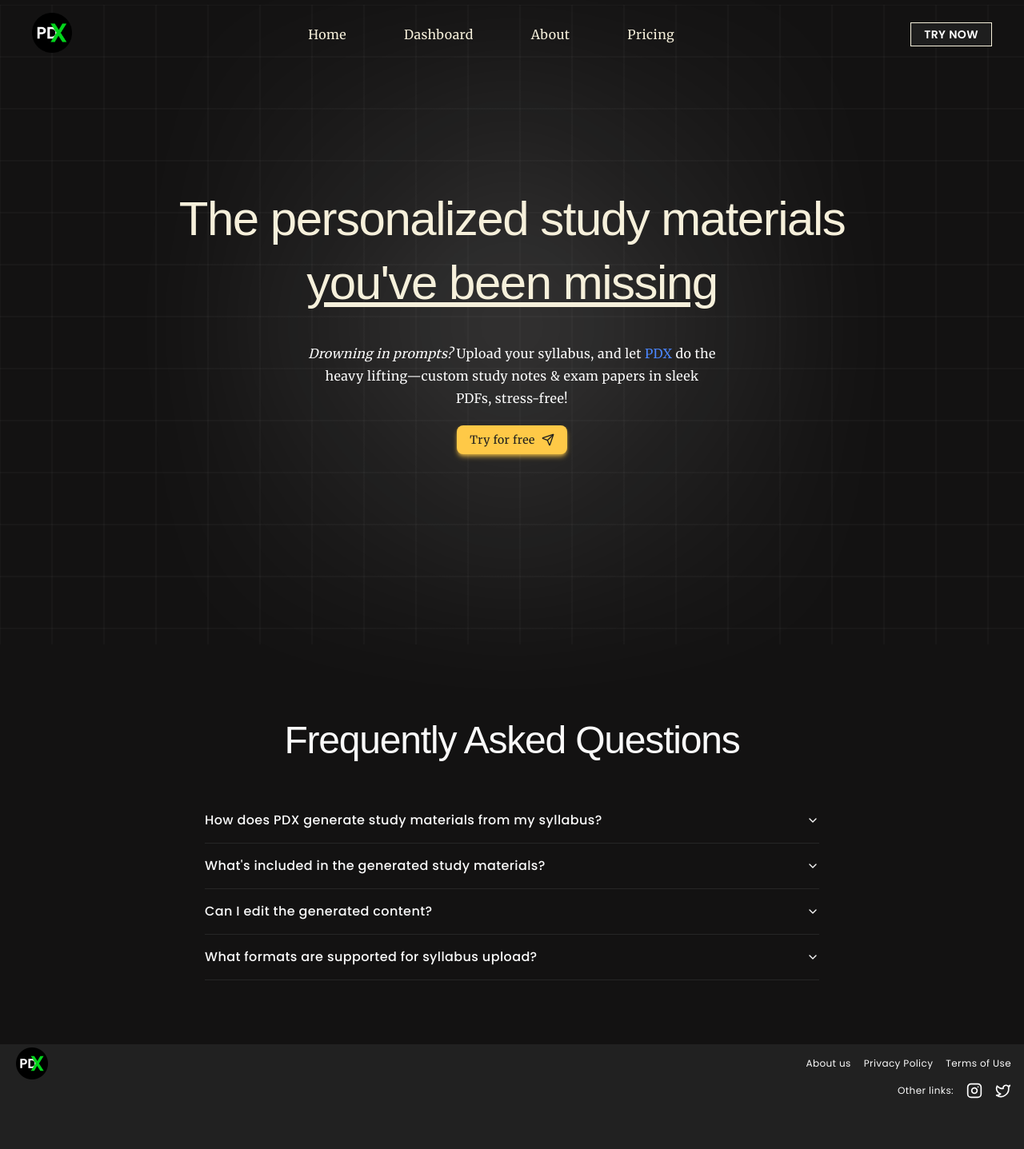
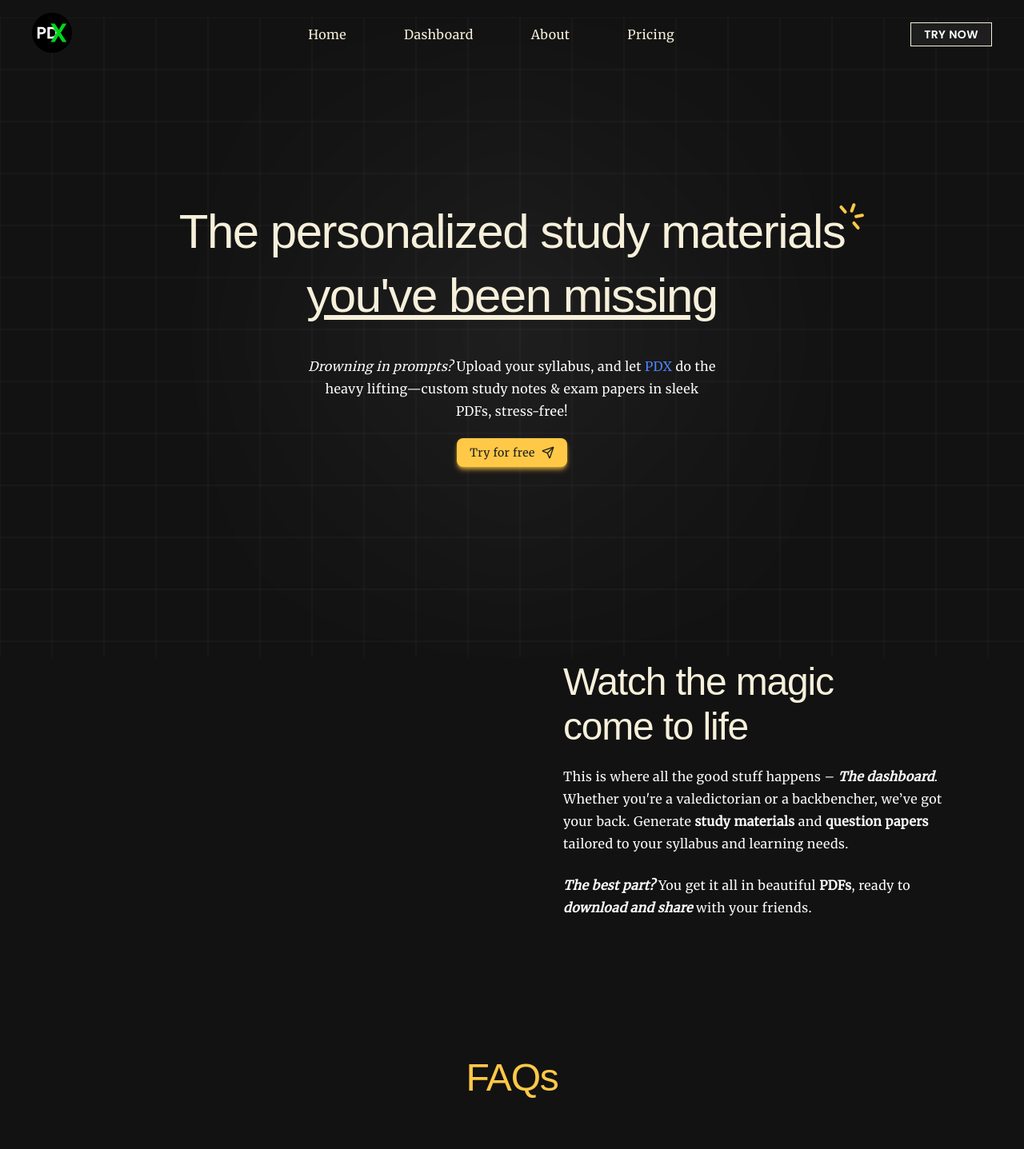
Before and after one commit to Dey11/pdx, a Next.js app: page / in a window 1280 px wide. Shown: the top 1437 px of the page at 80% size. Built offline with nearby package versions, Linux system fonts and the light colour scheme; no server answers; a web font is replaced by a local one.

Commit message:
demo and faq section complete

```diff
--- a/src/app/(landing)/page.tsx
+++ b/src/app/(landing)/page.tsx
@@ -44,7 +44,7 @@ const dmserif = DM_Serif_Text({
 export default function Home() {
   return (
     <main className="mx-auto px-3 pb-10">
-      <section className="-my-16 flex min-h-screen flex-col items-center justify-center overflow-hidden px-2 text-center sm:gap-5">
+      <section className="-my-12 flex min-h-screen flex-col items-center justify-center overflow-hidden px-2 text-center sm:gap-5">
         <div
           className="absolute -z-10 h-full w-full sm:hidden"
           style={{
@@ -60,18 +60,24 @@ export default function Home() {
           }}
         />
 
-        <div className="absolute -z-20 size-[25dvh] rounded-full bg-white blur-[20dvh]" />
+        <div className="absolute -z-20 size-[15dvh] rounded-full bg-white blur-[20dvh]" />
 
-        <H1 className="animate-fade-in text-brand-heading">
+        <H1 className="animate-fade-in relative text-brand-heading">
           The personalized study materials
+          <div className="bg-brand-yellow absolute -top-1 right-0 h-3 w-1 rotate-[140deg] rounded-xl" />
+          <div className="bg-brand-yellow absolute -right-3 -top-1.5 h-3 w-1 rotate-[200deg] rounded-xl" />
+          <div className="bg-brand-yellow absolute -right-5 top-1 h-3 w-1 rotate-[80deg] rounded-xl" />
+          <div className="bg-brand-yellow absolute -right-4 top-4 h-3 w-1 rotate-[140deg] rounded-xl" />
+          {/* <div className="bg-brand-yellow absolute -top-3 right-0 h-3 w-1 rotate-[140deg] rounded-xl" />
+          <div className="bg-brand-yellow absolute -right-3 -top-3 h-3 w-1 rotate-[200deg] rounded-xl" />
+          <div className="bg-brand-yellow absolute -right-5 -top-1 h-3 w-1 rotate-[80deg] rounded-xl" />
+          <div className="bg-brand-yellow absolute -right-4 top-2 h-3 w-1 rotate-[140deg] rounded-xl" /> */}
         </H1>
         <H1 className="animate-fade-in text-brand-heading underline underline-offset-4">
           you've been missing
         </H1>
 
-        <Para
-          className={`max-w-lg text-center ${merriweather.className} animate-fade-in`}
-        >
+        <Para className={`animate-fade-in max-w-lg text-center`}>
           <span className="italic">Drowning in prompts?</span> Upload your
           syllabus, and let
           <span className="text-brand-blue"> PDX</span> do the heavy
@@ -87,13 +93,43 @@ export default function Home() {
         </Button>
       </section>
 
+      <section className="flex flex-wrap items-center justify-center gap-10 pt-10">
+        <VideoPlayer />
+
+        <div className="max-w-lg text-center xl:text-left">
+          <H2 className="text-brand-heading">Watch the magic</H2>
+          <H2 className="pt-2 text-brand-heading">come to life</H2>
+
+          <Para>
+            This is where all the good stuff happens –{" "}
+            <span className="font-semibold italic">The dashboard</span>. Whether
+            you're a valedictorian or a backbencher, we’ve got your back.
+            Generate <span className="font-semibold">study materials</span> and{" "}
+            <span className="font-semibold">question papers</span> tailored to
+            your syllabus and learning needs.
+          </Para>
+
+          <Para>
+            <span className="font-semibold italic">The best part?</span> You get
+            it all in beautiful <span className="font-semibold">PDFs</span>,
+            ready to{" "}
+            <span className="font-semibold italic">download and share</span>{" "}
+            with your friends.
+          </Para>
+        </div>
+      </section>
+
       <section className="px-5 pt-40">
         <H2
-          className={`mx-auto mb-12 w-fit text-center decoration-brand-green hover:underline ${dmserif.className}`}
+          className={`text-brand-yellow mx-auto mb-12 w-fit text-center ${dmserif.className}`}
         >
-          Frequently Asked Questions
+          FAQs
         </H2>
-        <Accordion type="single" collapsible className="mx-auto max-w-3xl">
+        <Accordion
+          type="single"
+          collapsible
+          className={`mx-auto max-w-3xl ${merriweather.className}`}
+        >
           {faqs.map((faq, index) => (
             <AccordionItem key={index} value={`item-${index}`}>
               <AccordionTrigger className="text-left">
--- a/src/components/typography/para.tsx
+++ b/src/components/typography/para.tsx
@@ -1,4 +1,8 @@
+import { Merriweather } from "next/font/google";
+
 import { cn } from "@/lib/utils";
+
+const merriweather = Merriweather({ weight: "400", subsets: ["latin"] });
 
 export function Para({
   children,
@@ -8,7 +12,12 @@ export function Para({
   className?: string;
 }) {
   return (
-    <p className={cn("leading-7 [&:not(:first-child)]:mt-6", className)}>
+    <p
+      className={cn(
+        `${merriweather.className} leading-7 [&:not(:first-child)]:mt-6`,
+        className
+      )}
+    >
       {children}
     </p>
   );
--- a/src/components/video-player.tsx
+++ b/src/components/video-player.tsx
@@ -15,13 +15,13 @@ export default function VideoPlayer() {
 
   return (
     state && (
-      <div className="flex h-full w-full items-center justify-center">
+      <div className="flex h-full w-full items-center justify-center sm:w-fit">
         <ReactPlayer
           style={{
             margin: "auto",
-            width: "100%",
-            maxWidth: "800px",
-            maxHeight: "450px",
+            // width: "100%",
+            maxWidth: "600px",
+            maxHeight: "350px",
           }}
           url={"https://youtu.be/BFSo8g82Bxs"}
         />
```
